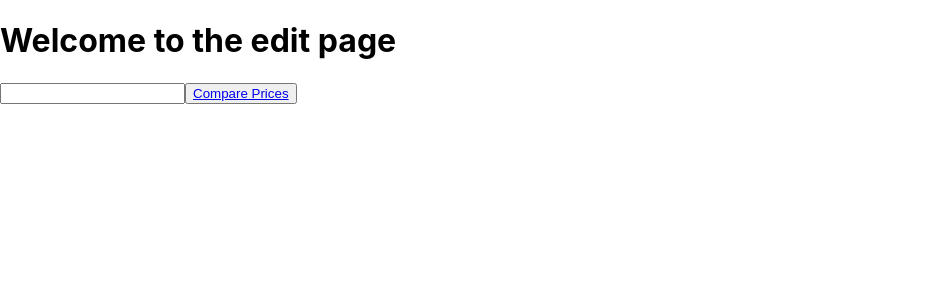
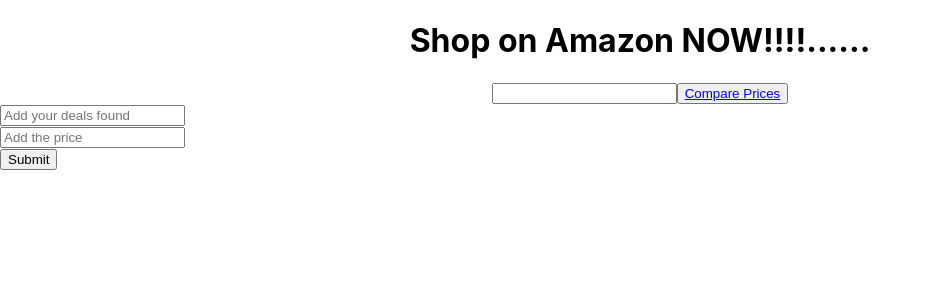
Before and after one commit to abdi208/tisDaSeason, a React (Create React App) app in the folder client/: page /lovedone/1/giftedit/1 in a window 1280 px wide. Shown: the top 300 px of the page, without its empty margins (0-931 px from the left). Built offline with nearby package versions, Linux system fonts and the light colour scheme; no server answers.

Commit message:
a lot of styling &  more components needed

```diff
--- a/client/src/App.js
+++ b/client/src/App.js
@@ -4,6 +4,7 @@
 import Login from './Login';
 import Profile from './Profile';
 import Homepage from './Homepage';
+import CreateLovedOne from './CreateLovedone';
 import axios from 'axios';
 
 import {
@@ -112,6 +113,7 @@
         <Route exact path ='/profile' render={ ()=> <Profile token={this.state.token} /> } />
         <Route exact path ='/lovedonedetail/:id' render={ (props) => <LovedOneDetail  {...props} token={this.state.token} /> } />
         <Route exact path ='/lovedone/:id/giftedit/:gid' render={ (props) => <GiftEdit  {...props} token={this.state.token} /> } />
+        <Route exact path ='/createlovedone' render={ (props) => <CreateLovedOne  {...props} token={this.state.token} /> } />
       </Router>
     )
   }
--- /dev/null
+++ b/client/src/CreateLovedone.jsx
@@ -0,0 +1,58 @@
+import React from 'react';
+import axios from 'axios';
+import { Link, Redirect } from 'react-router-dom';
+import TextField from '@material-ui/core/TextField';
+import Button from '@material-ui/core/Button';
+
+
+class CreateLovedOne extends React.Component {
+
+    state = {
+        name: '',
+        redirect: ''
+    }
+
+    handleChange = (e) => {
+        this.setState({
+            [e.target.name]: e.target.value,
+
+        });
+    }
+
+    handleOnSubmit = (e) => {
+        e.preventDefault()
+        let config = {
+            headers: {
+                Authorization: `Bearer ${this.props.token}`
+            }
+        }
+        axios.post('http://localhost:3001/api/lovedones', {
+            name: this.state.name,
+            age: this.state.age,
+
+        }, config).then(response => {
+            this.setState({
+                name: this.state.name,
+                age: this.state.age,
+                redirect: <Redirect to={'/profile'} />
+
+            })
+        })
+    }
+
+    render() {
+        return(
+            <>
+                <form onSubmit={this.handleOnSubmit}>
+                <TextField type="text" name="name" onChange={this.handleChange} value={this.state.name} placeholder='Enter a name'/> <br/>
+                <TextField type="text" name="age" onChange={this.handleChange} value={this.state.age} placeholder='Enter an age'/> <br />
+                <Button type="submit">Submit</Button>
+            </form>
+
+            {this.state.redirect}
+            </>
+        )
+    }
+}
+
+export default CreateLovedOne
--- a/client/src/GiftEdit.jsx
+++ b/client/src/GiftEdit.jsx
@@ -1,11 +1,12 @@
 import React from 'react';
 import axios from 'axios';
 import { Redirect } from 'react-router-dom';
-
+import './css/homepage.css';
 class GiftEdit extends React.Component {
     state = {
         name: '',
-        gifts: []
+        gifts: [],
+        price: ''
     }
 
     componentDidMount = () => {
@@ -27,15 +28,30 @@
 
         })
     }
+    handleNewSubmit = (e) => {
+        e.preventDefault()
+    }
 
     handleSubmit = (e) => {
         e.preventDefault()
         console.log('working')
-        // let config = {
-        //     headers: {
-        //         Authorization: `Bearer ${this.props.token}`
-        //     }
-        // }
+        let config = {
+            headers: {
+                Authorization: `Bearer ${this.props.token}`
+            }
+        }
+        axios.post(`http://localhost:3001/api/lovedones/${this.props.match.params.id}/gifts`,{
+            price: this.state.price
+        }, config)
+        .then(response => {
+            this.setState({
+                name: this.state.name,
+                price: this.state.price,
+                // redirect: <Redirect to={'/'} />
+            })
+        }).catch(err => {
+            console.log(err)
+        })
         // axios.put(`http://localhost:3001/api/lovedones/${this.props.match.params.id}/gifts/${this.props.match.params.gid}`, {
         //     name: this.state.name
         // }, config).then(response => {
@@ -44,18 +60,30 @@
         //         name: this.state.name
         //     })
         // })
+
     }
 
     render() {
 
         return (
             <>
-            <h1>Welcome to the edit page</h1>
-            <form onSubmit={this.handleSubmit}>
-            <input type="text" placeholder={`${this.state.gifts}`} onChange={this.handleChange}/>
-            <button><a href={`https://www.amazon.com/s?k=${this.state.gifts}`}>Compare Prices</a></button>
+            <div className='text'>
+
+            <h1>Shop on Amazon NOW!!!!......</h1>
+            <form onSubmit={this.handleNewSubmit}>
+            <input type="text" value={`${this.state.gifts}`} onChange={this.handleChange}/>
+            <button><a href={`https://www.amazon.com/s?k=${this.state.gifts}` } target="_blank">Compare Prices</a></button>
 
             </form>
+            </div>
+
+            <div>
+                <form onSubmit={this.handleSubmit}>
+                        <input type="text" onChange={this.handleChange} name='name' placeholder='Add your deals found'/><br />
+                        <input type="text" onChange={this.handleChange} name='price' placeholder='Add the price'/><br />
+                        <input type="submit"></input>
+                    </form>
+                    </div>
             </>
         )
     }
--- a/client/src/HomeTemplate.jsx
+++ b/client/src/HomeTemplate.jsx
@@ -14,15 +14,21 @@
   const classes = useStyles();
 
   return (
-    <Paper className={classes.root}>
-      <Typography variant="h5" component="h3">
-        Create Gifts for all your lovedones.
+    <Paper className={classes.root} style={{background: 'none', height: '100vh' }}>
+      <Typography style={{fontSize: '50px', color: 'red', display: 'inline-block', marginTop: '39vh' }} variant="h5" component="h3">
+      'tis
+      </Typography>
+      <Typography style={{fontSize: '50px', color: 'green', display: 'inline-block', marginTop: '39vh' }} variant="h5" component="h3">
+      Da
+      </Typography>
+      <Typography style={{fontSize: '50px', color: 'blue',  display: 'inline-block', marginTop: '39vh' }} variant="h5" component="h3">
+      Season
       </Typography>
       <Typography component="p">
 
       </Typography>
-      <Button><Link to='/login'>Login</Link></Button>
-            <Button><Link to='/signup'>Signup</Link></Button>
+      <Button style={{fontSize: '50px', color: 'red', display: 'inline-block', marginTop: '5vh' }}><Link to='/login'>Login</Link></Button>
+            <Button style={{fontSize: '50px', color: 'blue',  display: 'inline-block', marginTop: '5vh' }} ><Link to='/signup'>Signup</Link></Button>
     </Paper>
   );
 }
--- a/client/src/Homepage.jsx
+++ b/client/src/Homepage.jsx
@@ -1,15 +1,16 @@
 import React from 'react';
 import { Link } from 'react-router-dom';
 import HomeTemplate from './HomeTemplate'
-
+import './css/homepage.css';
 const Homepage = () => {
     return (
-
-        <div className="App">
-            <h1>'tisDaSeason</h1>
+        <div className='homepage'>
+        <div className="text">
 
 
             <HomeTemplate />
+        </div>
+
         </div>
 
 
--- a/client/src/Login.jsx
+++ b/client/src/Login.jsx
@@ -33,7 +33,7 @@
             }else {
                 localStorage.setItem('mernToken', response.data.token)
                 this.props.liftToken(response.data)
-                this.setState({ redirect: <Redirect to={'/profile'} /> })
+                this.setState({ redirect: <Redirect to={'/createlovedone'} /> })
             }
         }).catch(err => {
             console.log(err)
--- a/client/src/LovedOneDetail.jsx
+++ b/client/src/LovedOneDetail.jsx
@@ -46,7 +46,7 @@
         .then(response => {
             this.setState({
                 name: this.state.name,
-                redirect: <Redirect to={'/'} />
+                redirect: <Redirect to={'/profile'} />
             })
         }).catch(err => {
             console.log(err)
@@ -55,21 +55,30 @@
     }
 
         render () {
-        const mappedGifts = this.state.lovedone.map((lovedone, id) => <div key={id}><p><Link to={`/lovedone/${this.props.match.params.id}/giftedit/${lovedone._id}`}>{lovedone.name}</Link></p></div>)
-            return (
-
-                <>
+            var output;
+        if (!this.state.redirect) {
+            output = this.state.redirect;
+        } else {
+            const mappedGifts = this.state.lovedone.map((lovedone, id) => <div key={id}><p><Link to={`/lovedone/${this.props.match.params.id}/giftedit/${lovedone._id}`}>{lovedone.name}</Link></p></div>)
+            output = (
                 <div className='App'>
                     <h1>welcome to details</h1>
                     {mappedGifts}
                     <form onSubmit={this.handleSubmit}>
                         <input type="text" onChange={this.handleChange} name='name' placeholder='Create a gift'/><br />
                         <input type="submit"></input>
-                        <button><Link to={'/profile'}>profile</Link></button>
+                        {/* <button type="submit"><Link to={'/profile'}>Submit</Link></button> */}
                     </form>
 
                     </div>
-                        {this.state.redirect}
+      )
+    }
+
+            return (
+
+                <>
+
+                        {output}
 
                 </>
 
--- a/client/src/Profile.jsx
+++ b/client/src/Profile.jsx
@@ -1,12 +1,15 @@
 import React from 'react';
 import axios from 'axios';
 import { Link } from 'react-router-dom';
+import TextField from '@material-ui/core/TextField';
+import Button from '@material-ui/core/Button';
 
 class Profile extends React.Component  {
     state = {
         lovedOnes: [],
         name: '',
-        age: ''
+        age: '',
+        redirect: ''
     }
     componentDidMount = () => {
         let config = {
@@ -27,25 +30,6 @@
 
         });
     }
-
-    handleOnSubmit = (e) => {
-        e.preventDefault()
-        let config = {
-            headers: {
-                Authorization: `Bearer ${this.props.token}`
-            }
-        }
-        axios.post('http://localhost:3001/api/lovedones', {
-            name: this.state.name,
-            age: this.state.age,
-        }, config).then(response => {
-            this.setState({
-                name: this.state.name,
-                age: this.state.age,
-                lovedone: this.state.lovedone
-            })
-        })
-    }
     render() {
 
         const mappedLovedOnes = this.state.lovedOnes.map((lovedone, id) => <p key={id}><Link to ={`/lovedonedetail/${lovedone._id}`}>{lovedone.name}</Link></p>)
@@ -54,11 +38,6 @@
             <>
             <h1>WELCOME TO YOUR PROFILE PAGE</h1>
             {mappedLovedOnes}
-            <form onSubmit={this.handleOnSubmit}>
-                <input type="text" name="name" onChange={this.handleChange} value={this.state.name} placeholder='Enter a name'/> <br/>
-                <input type="text" name="age" onChange={this.handleChange} value={this.state.age} placeholder='Enter an age'/> <br />
-                <button type="submit"> <Link to={'/'}>Submit</Link></button>
-            </form>
 
             </>
         )
--- /dev/null
+++ b/client/src/css/homepage.css
@@ -0,0 +1,9 @@
+
+.homepage{
+    background-image:url('../img/holidaysHeader.png');
+    height: 100vh;
+}
+.text {
+    text-align: center;
+    background: none;
+}
```
Also changed, not shown: client/src/LoginComponent.jsx (+4 -23 lines), client/src/img/holidaysHeader.png (added).
